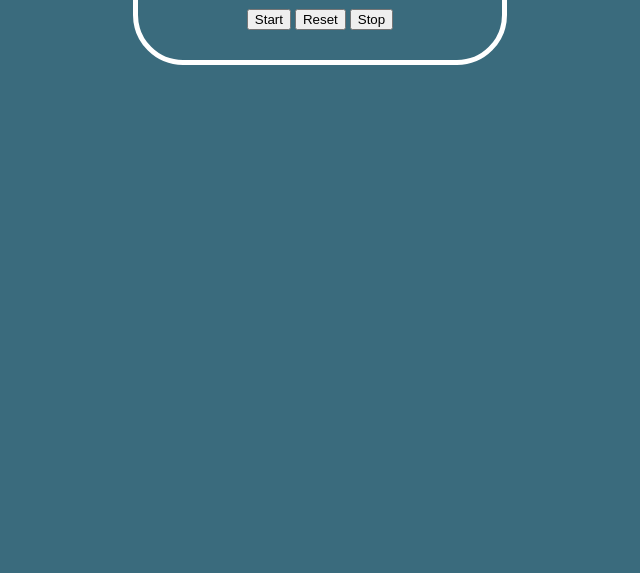
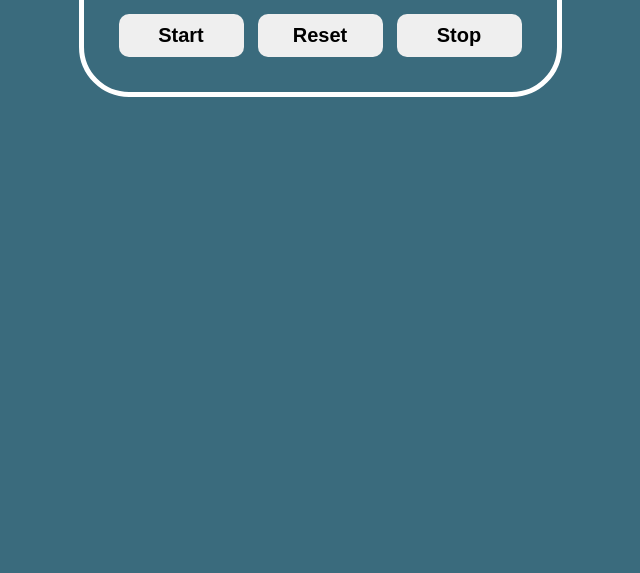
Before and after one commit to cathrine-frontendDev/Stopwatch-js, a plain HTML site: page index.html in a window 1280 px wide. Shown: the part 227-800 px from the top of the page, without its empty margins (320-960 px from the left). Drawn offline with Linux system fonts and the light colour scheme.

Commit message:
styled the controls button

```diff
--- a/style.css
+++ b/style.css
@@ -27,3 +27,15 @@ body {
     text-shadow: 2px 2px 2px;
     margin-bottom: 25px;
 }
+
+#controls button{
+    font-size: 20px;
+    font-weight: bold;
+    padding: 10px 20px;
+    margin: 5px;
+    min-width: 125px;
+    border: none;
+    border-radius: 10px;
+    cursor: pointer;
+
+}
```
